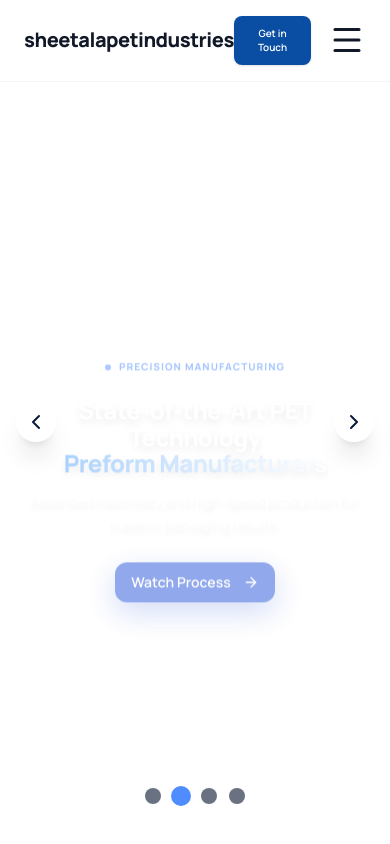
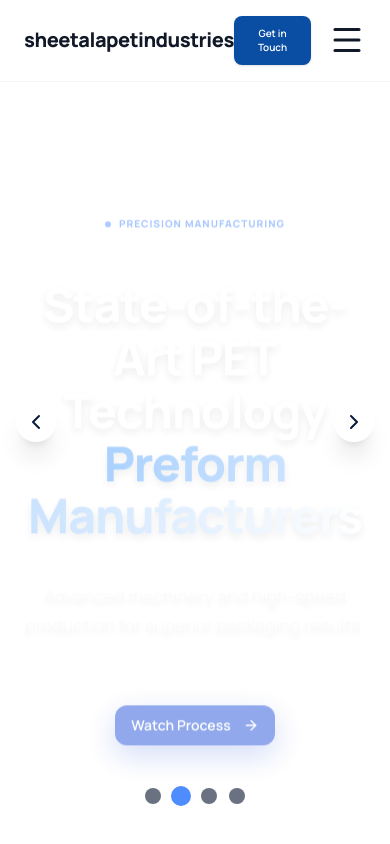
Before and after one commit to rohit-tamboli/SHEETAL-PET, a React (Vite) app: page / in a window 390 px wide. Shown: the top 844 px of the page. Built offline with nearby package versions, Linux system fonts and the light colour scheme.

Commit message:
first commit

```diff
--- a/src/components/Hero.tsx
+++ b/src/components/Hero.tsx
@@ -124,17 +124,17 @@ export default function Hero({ onOpenQuote }: HeroProps) {
           >
             {/* Left Content */}
             <div className="flex flex-col items-center lg:items-start w-full max-w-3xl mx-auto lg:mx-0 text-center lg:text-left pt-20">
-              <div className="inline-flex items-center gap-2 px-3 py-1.5 sm:px-4 sm:py-2 rounded-full bg-white/10 backdrop-blur-md text-[#4F8DFF] text-[10px] sm:text-xs font-bold uppercase tracking-widest mb-4 sm:mb-6 border border-white/20">
+              <div className="inline-flex items-center gap-2 px-3 py-1.5 sm:px-4 sm:py-2 rounded-full bg-white/10 backdrop-blur-md text-[#4F8DFF] text-[10px] sm:text-xs font-bold uppercase tracking-widest mb-10 sm:mb-6 border border-white/20">
                 <div className="w-1.5 h-1.5 rounded-full bg-[#4F8DFF] animate-pulse"></div>
                 <span>{slide.badge}</span>
               </div>
 
-              <h1 className="text-2xl sm:text-5xl lg:text-6xl font-extrabold text-white tracking-tight leading-[1.1] mb-4 sm:mb-8 drop-shadow-lg">
+              <h1 className="text-5xl sm:text-5xl lg:text-6xl font-extrabold text-white tracking-tight leading-[1.1] mb-10 sm:mb-8 drop-shadow-lg">
                 {slide.title.split('\n')[0]}<br />
                 <span className="text-transparent bg-clip-text bg-gradient-to-r from-blue-400 to-white">{slide.title.split('\n')[1] || "Preform Manufacturers"}</span>
               </h1>
 
-              <p className="text-gray-100 text-sm sm:text-lg md:text-xl font-light leading-relaxed mb-6 sm:mb-10 drop-shadow-md">
+              <p className="text-gray-100 text-lg sm:text-lg md:text-xl font-light leading-relaxed mb-16 sm:mb-10 drop-shadow-md">
                 {slide.subtitle}
               </p>
 
```
